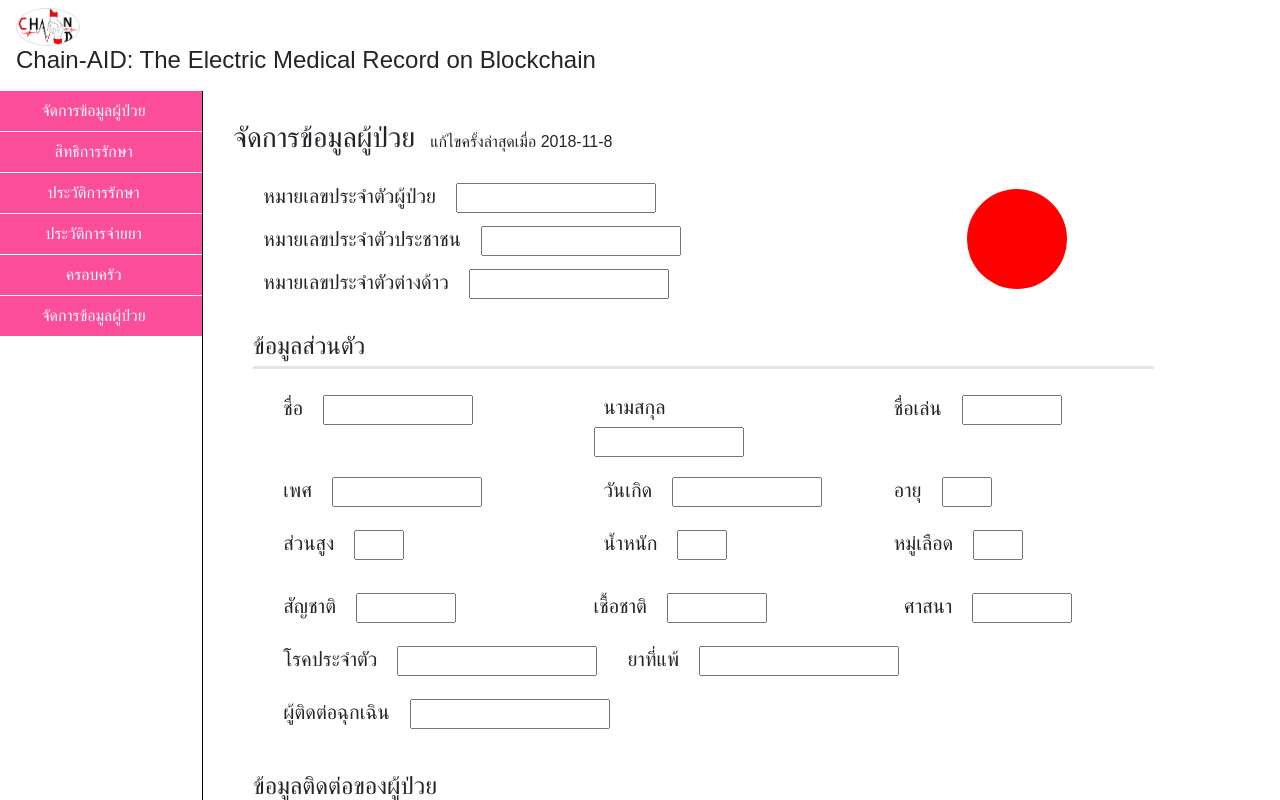
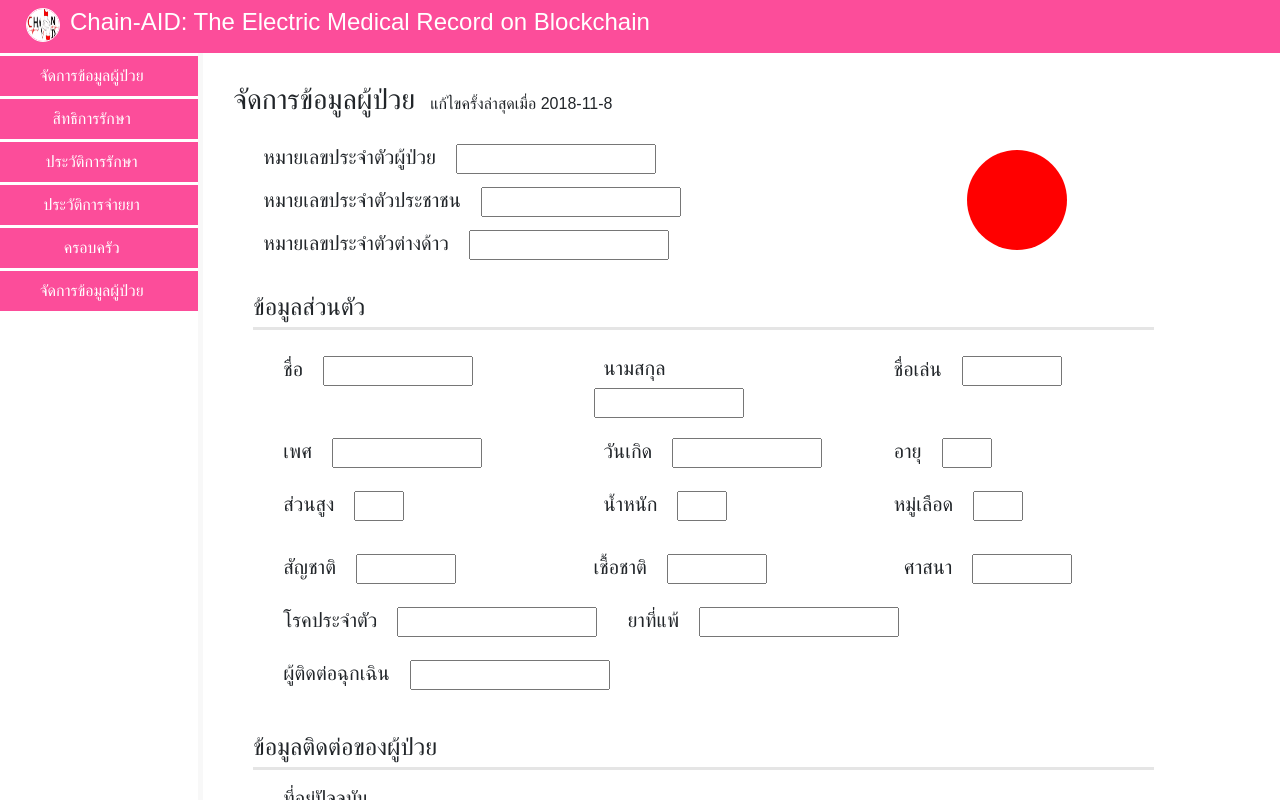
Before and after one commit to kukiat/chain-aid, a React (Create React App) app: page /manage in a window 1280 px wide. Shown: the top 800 px of the page. Built offline with nearby package versions, Linux system fonts and the light colour scheme.

Commit message:
fix nav css

```diff
--- a/src/Styles/Nav.css
+++ b/src/Styles/Nav.css
@@ -1,5 +1,14 @@
-img {
+.navbar {
+  background-color: #FC4D9A;
+  color: #FFF;
+}
+.nav-container {
+  display: flex;
+}
+.imgg {
   border-radius: 50%;
-  border: 1px solid #ddd;
-  width: 64.4px;
+  border: 1px solid rgb(252, 251, 251);
 }
+.nav-item {
+  margin-left: 10px;
+}
--- a/src/Styles/navigation.css
+++ b/src/Styles/navigation.css
@@ -2,10 +2,10 @@
   text-align: center;
   padding-right: 0 !important;
   padding-left: 0 !important;
-  border-right: 1px solid #000;
+  border-right: 5px solid #f8f8f8;
 }
 .navigation-btn {
-  margin-bottom: 1px;
+  margin-top: 3px;
   background-color: #FC4D9A;
   height: 40px;
   padding-top: 8px;
--- a/src/components/navbar/Nav.js
+++ b/src/components/navbar/Nav.js
@@ -7,8 +7,8 @@ export default class Nav extends React.Component {
     return(
       <nav className="navbar">
         <div className="nav-container">
-          <img src = {logo} />
-          <h4>Chain-AID: The Electric Medical Record on Blockchain</h4>
+          <img className="nav-item imgg" src = {logo} width="34" height="34"/>
+          <h4 className="nav-item">Chain-AID: The Electric Medical Record on Blockchain</h4>
         </div>
       </nav>
     )
```
